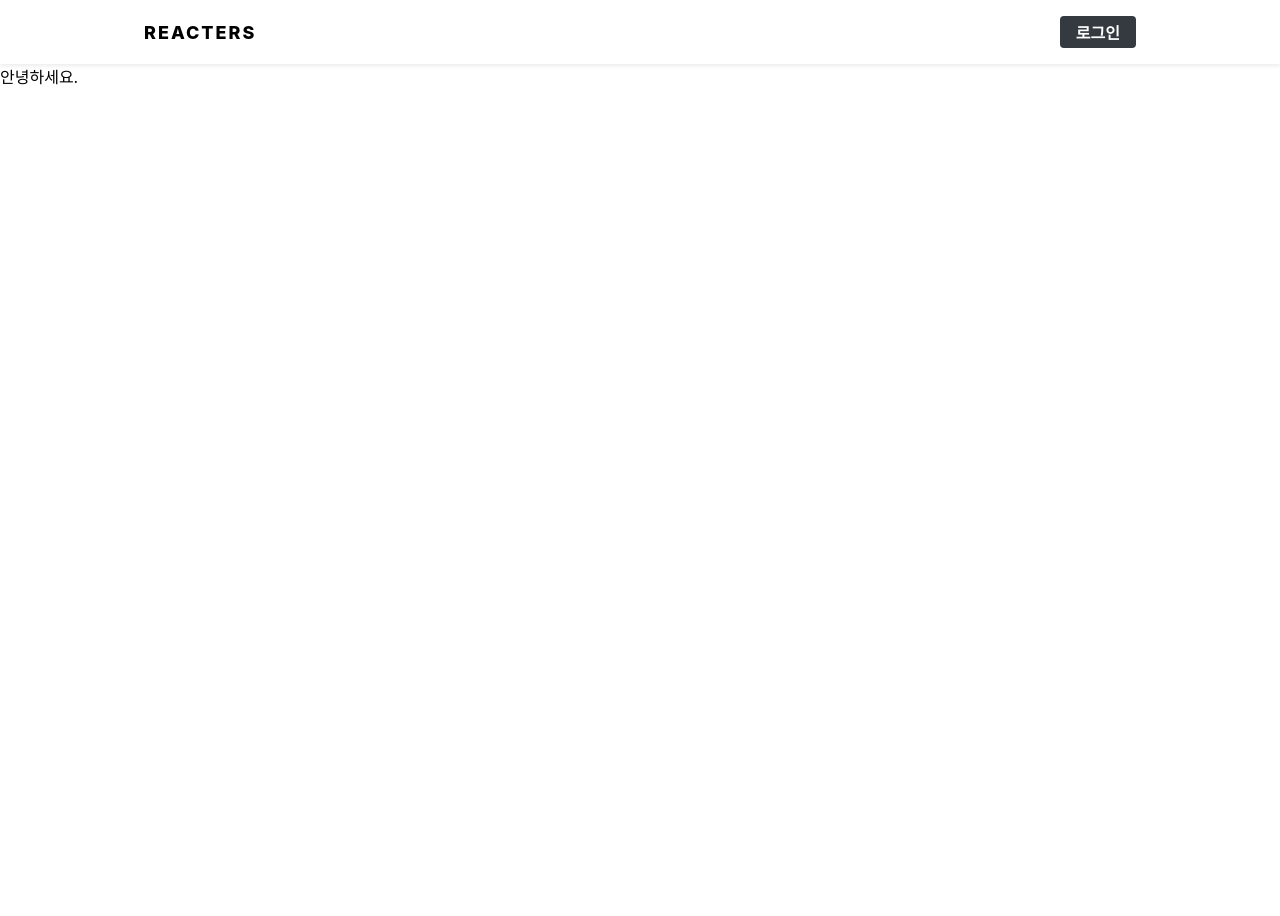
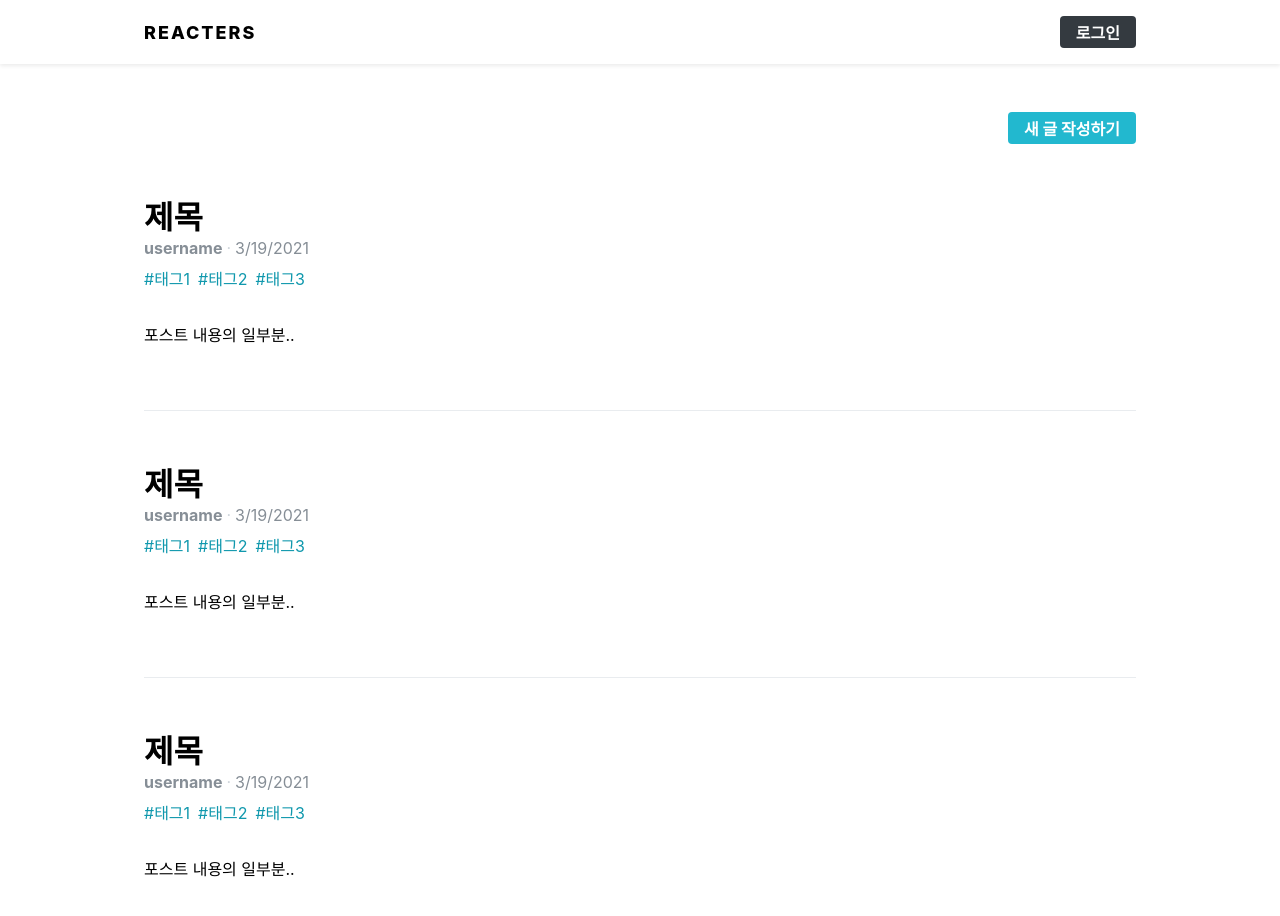
Before and after one commit to suddingpudding/blog-frontend, a React (Create React App) app: page / in a window 1280 px wide. Shown: the top 916 px of the page. Before the commit the page ends 800 px from the top, so only its background shows below. Built offline with nearby package versions, Linux system fonts and the light colour scheme.

Commit message:
PostList 컴포넌트를 렌더링함.

```diff
--- a/src/pages/PostListPage.js
+++ b/src/pages/PostListPage.js
@@ -1,11 +1,12 @@
 import React, {Fragment} from 'react';
 import HeaderContainer from "../containers/common/HeaderContainer";
+import PostList from "../components/posts/PostList";
 
 const PostListPage = () => {
     return (
         <Fragment>
             <HeaderContainer/>
-            <div>안녕하세요.</div>
+            <PostList/>
         </Fragment>
     );
 };
```
